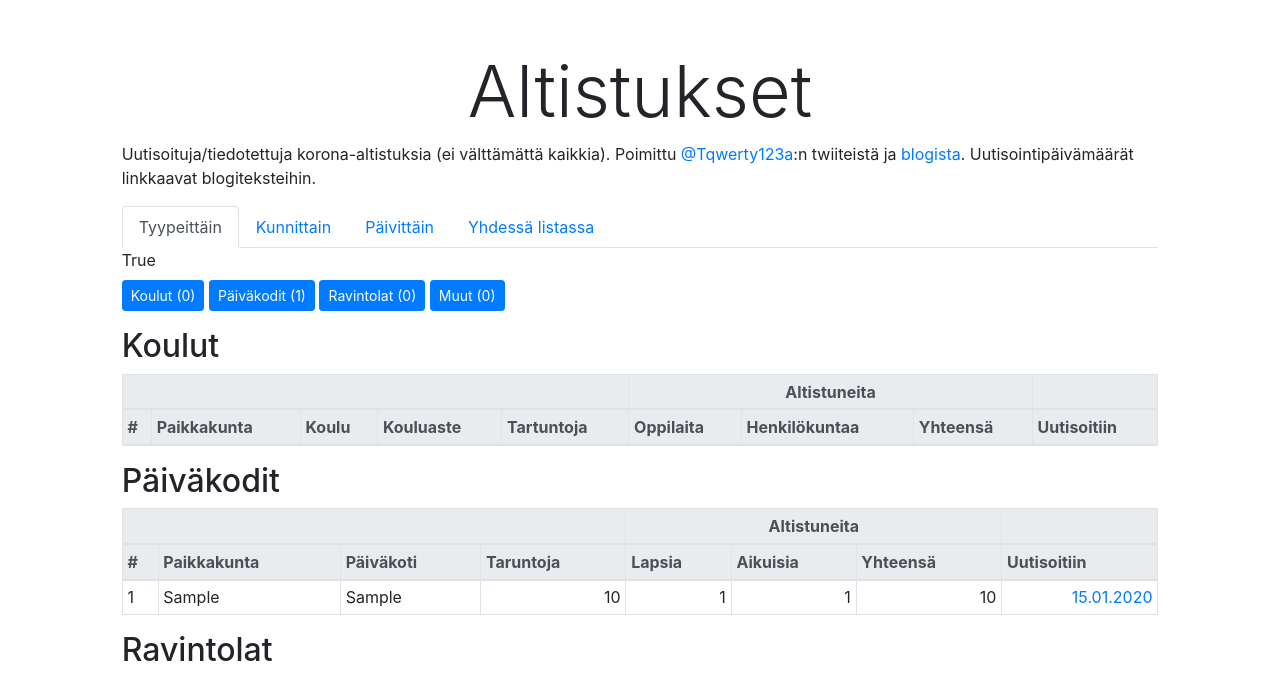
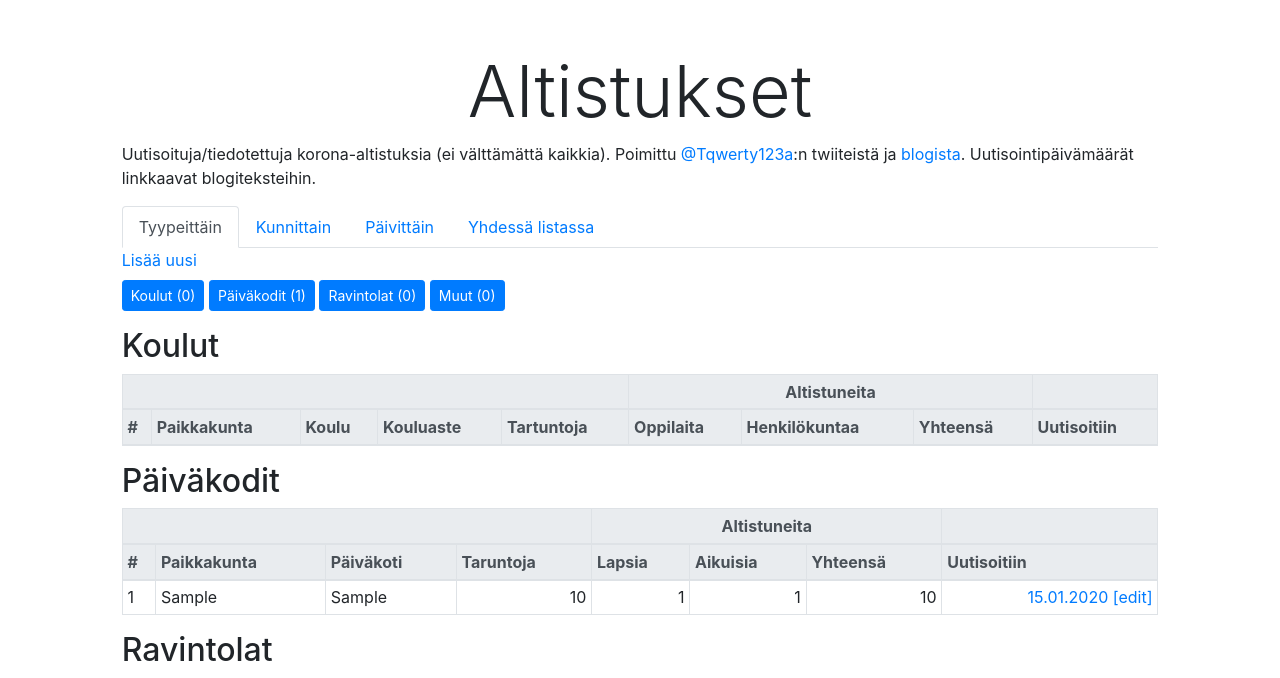
Before and after one commit to jarnoln/exposures, a Django app: page / in a window 1280 px wide. Shown: the top 678 px of the page. Run offline with Django 3.2, Linux system fonts and the light colour scheme; a user stored in the database is signed in; tables that the repository leaves empty hold one stand-in row (values such as "Sample post"); lists and menus that the app fills with data are empty; some libraries are stand-ins or nearby versions.

Commit message:
Add shortcut links also to category page

```diff
--- a/tables/templates/tables/exposures_by_category.html
+++ b/tables/templates/tables/exposures_by_category.html
@@ -1,7 +1,12 @@
 {% extends "tables/base.html" %}
 
 {% block content %}
-    <div>{{ user.is_staff }}</div>
+  {% if user.is_staff %}
+    <div>
+      <a href="/admin/tables/exposure/add/">Lisää uusi</a>
+    </div>
+  {% endif %}
+
 <div class="mt-2">
   <a class="btn btn-primary btn-sm" href="#schools">Koulut ({{ schools.count }})</a>
   <a class="btn btn-primary btn-sm" href="#daycares">Päiväkodit ({{ daycares.count }})</a>
@@ -47,6 +52,9 @@
           {% else %}
             {{ exposure.publish_date|date:"d.m.Y" }}
           {% endif %}
+          {% if user.is_staff %}
+            <a href="/admin/tables/exposure/{{ exposure.pk }}/change/">[edit]</a>
+          {% endif %}
       </td>
     </tr>
   {% endfor %}
@@ -88,6 +96,9 @@
           </a>
           {% else %}
             {{ exposure.publish_date|date:"d.m.Y" }}
+          {% endif %}
+          {% if user.is_staff %}
+            <a href="/admin/tables/exposure/{{ exposure.pk }}/change/">[edit]</a>
           {% endif %}
       </td>
     </tr>
@@ -133,6 +144,9 @@
           {% else %}
             {{ exposure.publish_date|date:"d.m.Y" }}
           {% endif %}
+          {% if user.is_staff %}
+            <a href="/admin/tables/exposure/{{ exposure.pk }}/change/">[edit]</a>
+          {% endif %}
       </td>
     </tr>
   {% endfor %}
@@ -169,6 +183,9 @@
           {% else %}
             {{ exposure.publish_date|date:"d.m.Y" }}
           {% endif %}
+          {% if user.is_staff %}
+            <a href="/admin/tables/exposure/{{ exposure.pk }}/change/">[edit]</a>
+          {% endif %}
       </td>
     </tr>
   {% endfor %}
```
